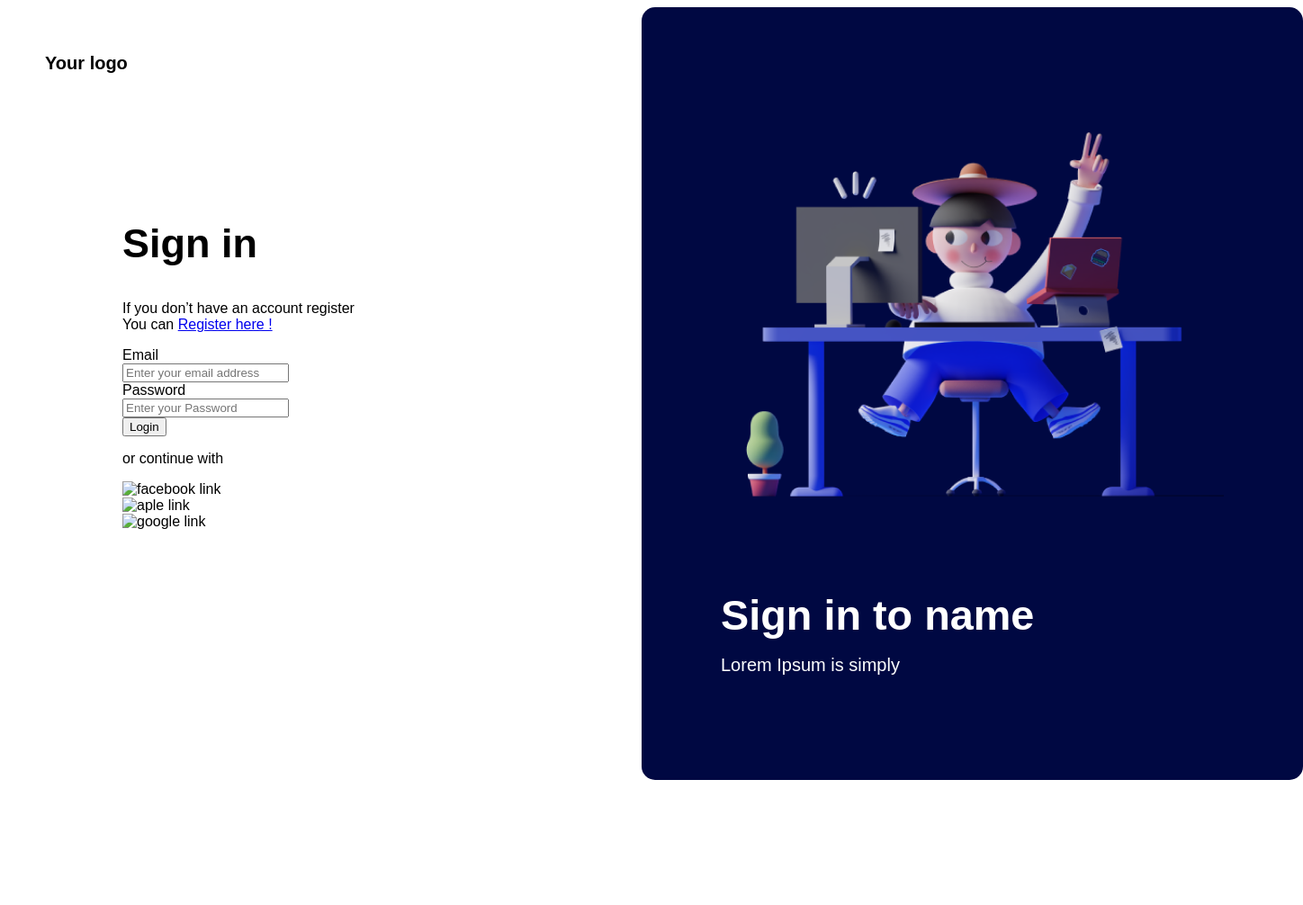
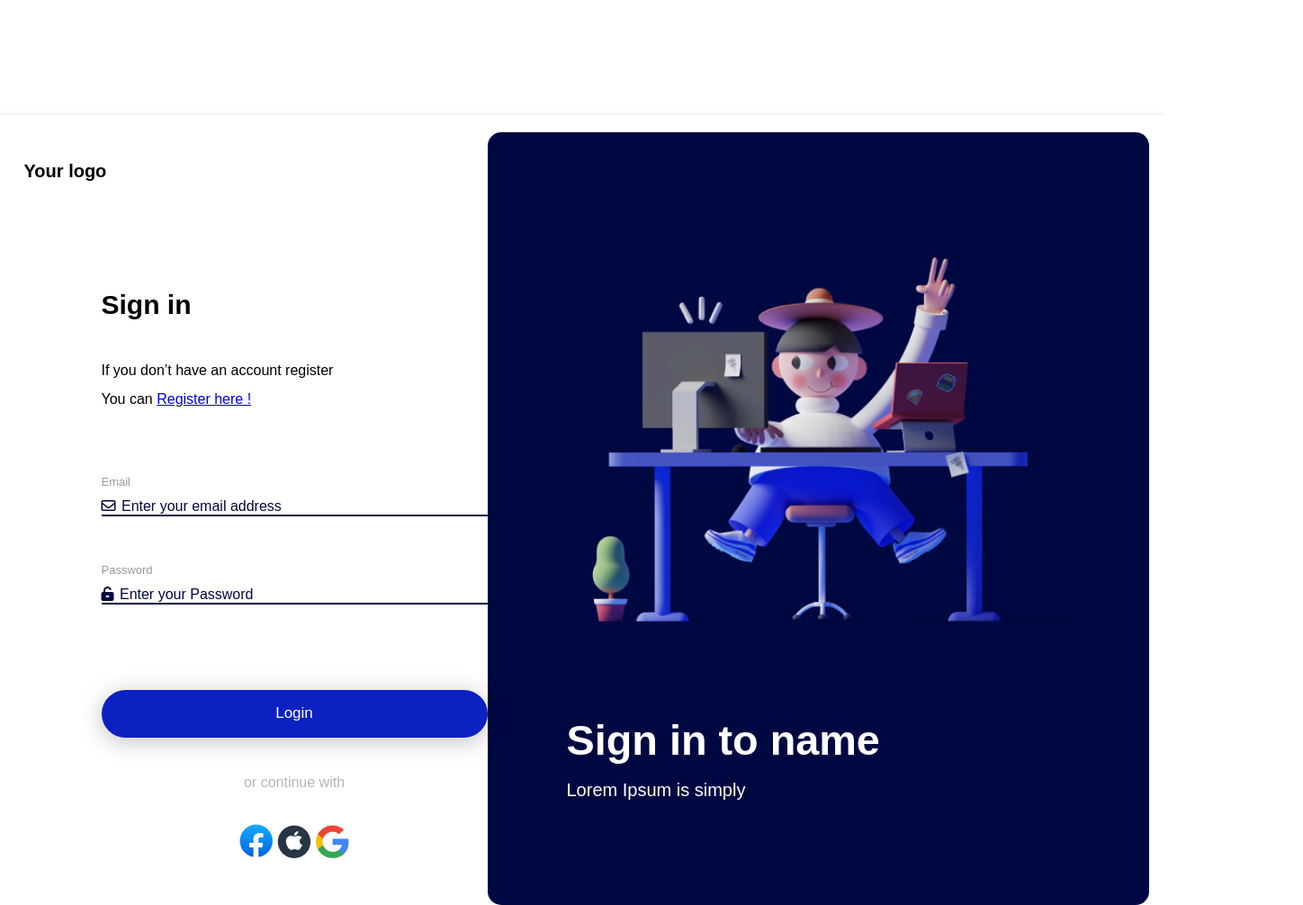
Before and after one commit to oleseaSh/Projects, a plain HTML site: page Form_SignIn_hwork/index.html in a window 1280 px wide. Shown: the top 1006 px of the page at 90% size, 1448 px wide, since content can reach past the window. Before the commit the page ends 916 px from the top, so only its background shows below. Drawn offline with Linux system fonts and the light colour scheme.

Commit message:
css signin

```diff
--- a/Form_SignIn_hwork/index.html
+++ b/Form_SignIn_hwork/index.html
@@ -14,7 +14,7 @@
 
                 <div class="signin_container">
                     <div class="header_cont">
-                        <div class="signin_title"><h2>Sign in</h2></div>
+                        <div class="signin_title"><h4>Sign in</h4></div>
                         <div class="header_text">
                             <p>If you don’t have an account register<br>
                            You can   <span><a href="#">Register here !</a></span></p>
@@ -23,23 +23,25 @@
                     <div class="input_box">
                         <div class="text-field">
                             <label for="email" class="textfield_label">Email</label>
-                            <div class="label_icon"></div>
+                            <div class="label_icon"><i class="fa-regular fa-envelope"></i>
                                 <input type="email" class="text-field_input" name="email" placeholder="Enter your email address" id="email">
+                            </div>
                         </div>
                         <div class="text-field">
                             <label for="password" class="textfield_label">Password</label>
-                            <div class="label_icon"></div>
+                            <div class="label_icon"><i class="fa-solid fa-unlock-keyhole"></i>
                                 <input type="password" class="text-field_input" name="password" placeholder="Enter your Password" id="password">
+                            </div>
                         </div>
 
-                        <button>Login</button>
+                        <button class="login_btn">Login</button>
                     </div>
                     <div class="footer_cont">
                         <p>or continue with</p>
                         <div class="links">
-                            <div class="facebook_img"><img src="" alt="facebook link"></div>
-                            <div class="aple_img"><img src="" alt="aple link"></div>
-                            <div class="google_img"><img src="" alt="google link"></div>
+                            <div class="facebook_img"><img src="./img/Facebook.png" alt="facebook link"></div>
+                            <div class="apple_img"><img src="./img/apple.png" alt="apple link"></div>
+                            <div class="google_img"><img src="./img/google.png" alt="google link"></div>
                         </div>
                     </div>
                 </div>
@@ -58,5 +60,6 @@
             </div>
         </div>
     </div>
+    <script src="https://kit.fontawesome.com/00f2deb561.js" crossorigin="anonymous"></script>
 </body>
 </html>
--- a/Form_SignIn_hwork/style.css
+++ b/Form_SignIn_hwork/style.css
@@ -10,17 +10,23 @@ body {
 
 .container {
     width: 100%;
+    display: flex;
+    justify-content: center;
 }
 
 .frame {
+    display: flex;
     width: 1440px;
     height: 900px;
     background: #FFF;
-    display: flex;
+    margin-top: 120px;
+    box-shadow: 0 2px 7px rgba(0, 0, 0, .2);
+   padding-right: 19px;
 }
 
 .signin_form {
     width: 50%;
+
 }
 
 .your_logo {
@@ -36,22 +42,23 @@ body {
 
 .signin_container {
  margin-left: 128px;
- margin-top: 163px;
+ margin-top: 120px;
  position: relative;
 }
 
 .signin_title {
+    color: #000;
     font-size: 30px;
-font-style: normal;
-font-weight: 500;
-line-height: normal;
+    font-style: normal;
+    font-weight: 500;
+    line-height: normal;
 }
 
 .header_text {
     font-size: 16px;
-font-style: normal;
-font-weight: 400;
-line-height: normal;
+    font-style: normal;
+    font-weight: 400;
+    line-height: 2;
 }
 
 .signintoname_form {
@@ -62,7 +69,7 @@ line-height: normal;
     border-radius: 15px;
     background: #000842;
     justify-content: center;
-
+    margin-top: 19px;
 }
 
 .cont {
@@ -71,7 +78,6 @@ line-height: normal;
 
 .sgntoname_title {
     color: #FFF;
-    font-family: Poppins;
     font-size: 40px;
     font-style: normal;
     font-weight: 600;
@@ -79,7 +85,6 @@ line-height: normal;
 }
 
 .sgntoname_text {
-
     color: #FFF;
     font-family: Poppins;
     font-size: 20px;
@@ -97,3 +102,76 @@ line-height: normal;
     display: block;
     margin-top: -30px;
 }
+
+label {
+    color: #999;
+    font-size: 13px;
+    font-style: normal;
+    font-weight: 500;
+    line-height: normal;
+}
+
+.text-field {
+    padding-top: 50px;
+}
+
+::placeholder {
+    color: #000842;
+    font-size: 16px;
+    font-style: normal;
+    font-weight: 400;
+    line-height: normal;
+}
+
+.input_box {
+    width: 429px;
+}
+
+.text-field_input {
+    border: none;
+    width: auto;
+}
+
+.label_icon {
+    border-bottom: 2px solid;
+    color: #000842;
+    padding-top: 10px;
+}
+
+.login_btn {
+    margin-top: 95px;
+    width: 429px;
+    height: 53px;
+    flex-shrink: 0;
+    border-radius: 32px;
+    background: #0C21C1;
+    box-shadow: 0px 4px 26px 0px rgba(0, 0, 0, 0.25);
+    border: none;
+    color: white;
+    color: #FFF;
+    font-size: 17px;
+    font-style: normal;
+    font-weight: 500;
+    line-height: normal;
+    cursor: pointer;
+}
+
+.footer_cont {
+    display: flex;
+    flex-direction: column;
+    color: #B5B5B5;
+    font-size: 16px;
+    font-style: normal;
+    font-weight: 500;
+    line-height: normal;
+    padding-top: 25px;
+    align-items: center;
+    width: 429px;
+
+}
+
+.links {
+    display: flex;
+    padding-top: 20px;
+    cursor: pointer;
+}
```
Also changed, not shown: Form_SignIn_hwork/img/Facebook.png (added), Form_SignIn_hwork/img/apple.png (added), Form_SignIn_hwork/img/google.png (added).
